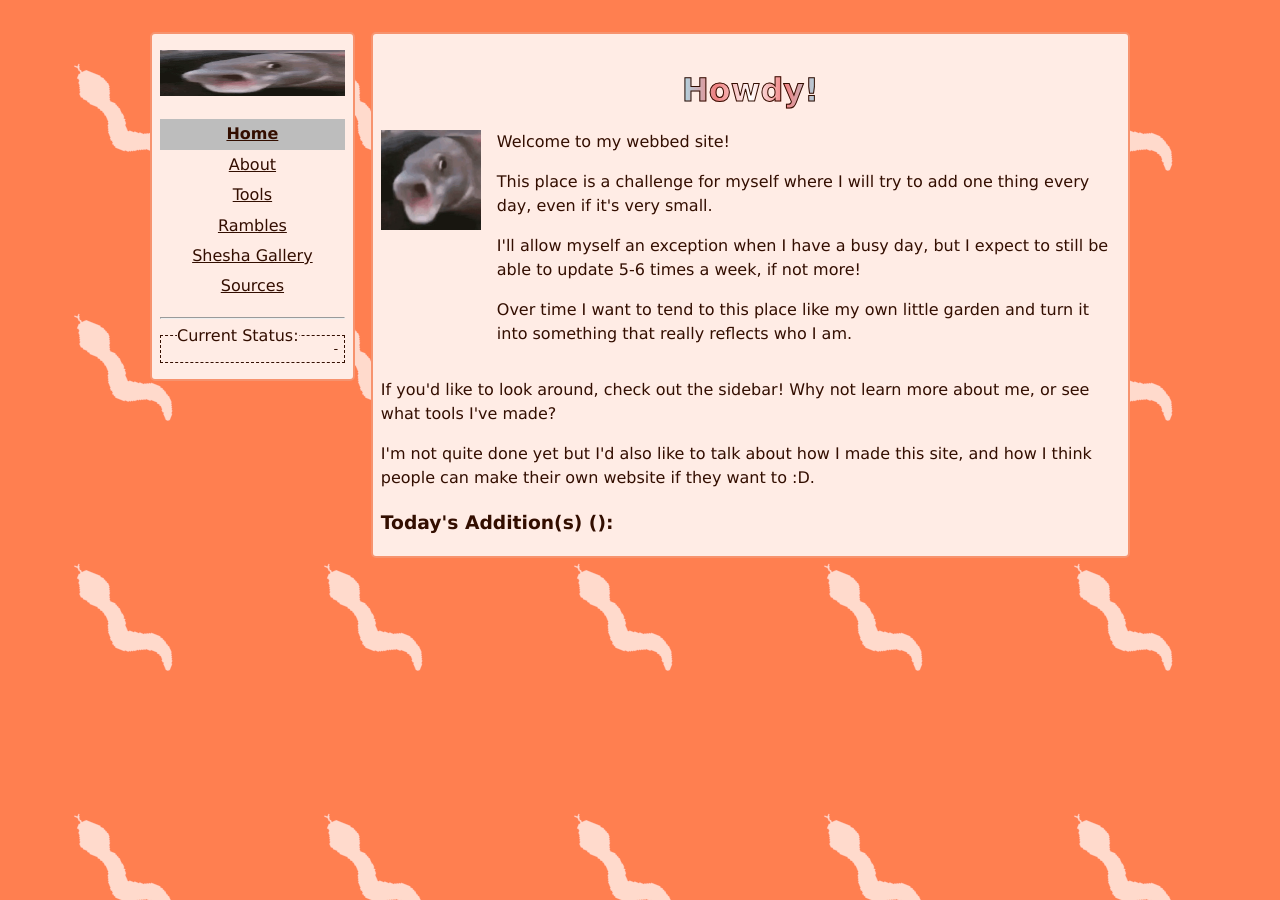
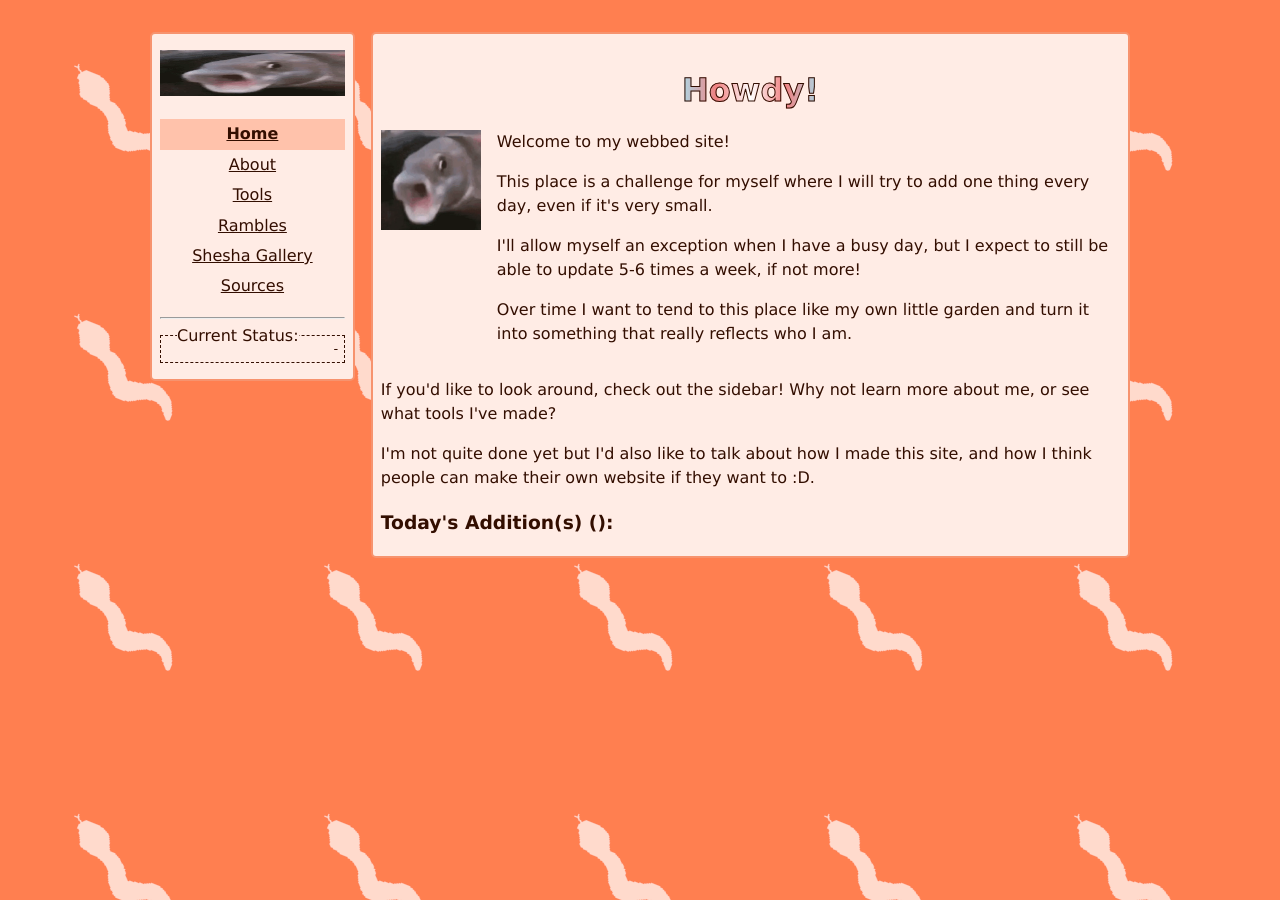
Before and after one commit to haleywm/WebbedSite, a Jekyll site: the page built from src/index.html, in a window 1280 px wide. Built offline with Jekyll 4.4.1, drawn with Linux system fonts in a browser that asks for light colours.

Commit message:
Adjusted colour of current page link.

```diff
--- a/src/assets/css/style.scss
+++ b/src/assets/css/style.scss
@@ -6,6 +6,7 @@
 $font-stack: Verdana, sans-serif;
 $background: #ff7f50;
 $text-background: #ffece5;
+$dark-text-background: color.scale($text-background, $lightness: -12%);
 $text: #330e00;
 $primary: #f7936e;
 $primary-bright: color.scale($primary, $lightness: 10%);
@@ -105,7 +106,7 @@ a {
 
 a.currentPage {
     font-weight: bold;
-    background-color: #bdbdbd;
+    background-color: $dark-text-background;
 }
 
 .dark-on-hover:hover {
@@ -136,7 +137,7 @@ img {
 
 code {
     font-family: "SauceCodePro NF", "DejaVu Sans Mono", monospace;
-    background-color: color.scale($text-background, $lightness: -12%);
+    background-color: $dark-text-background;
     padding: 0 1px;
 }
 
```
